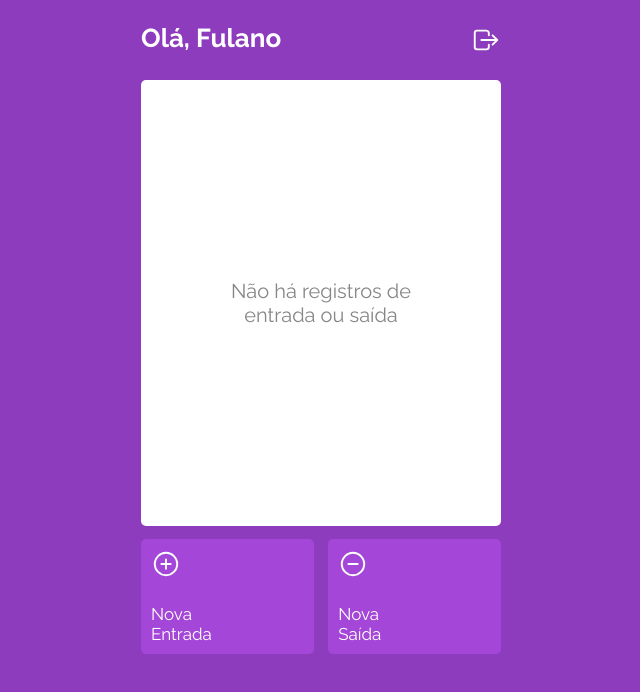
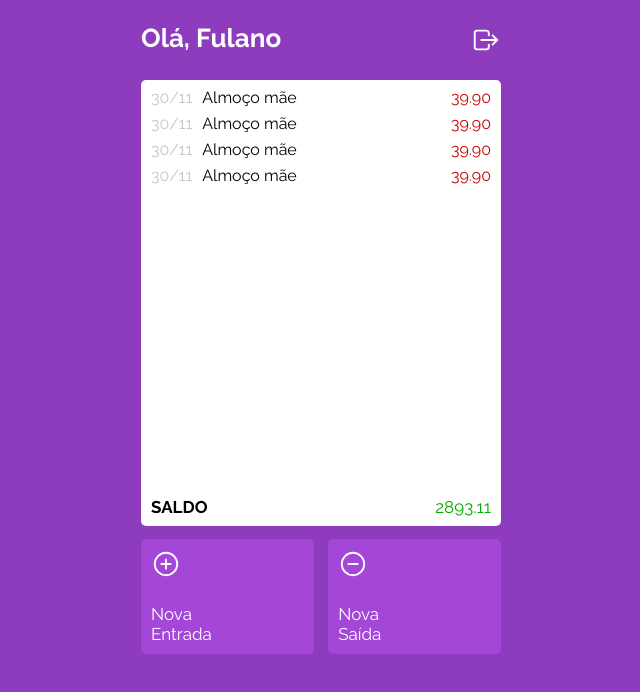
Before and after one commit to erickssguerra/projeto14-mywallet-front, a JavaScript app: page /extrato in a window 1280 px wide. Shown: the top 692 px of the page, without its empty margins (319-959 px from the left). Built offline with nearby package versions, Linux system fonts and the light colour scheme; a web font is replaced by a local one.

Commit message:
feat: static layout page (Statement [filled list] + component StatementCard created

```diff
--- /dev/null
+++ b/src/pages/StatementCard.js
@@ -0,0 +1,42 @@
+import styled from "styled-components"
+
+export default function StatementCard() {
+    return (
+        <StatementCardStyle>
+            <ContainerLeft>
+                <span className="day">30/11</span>
+                <span className="description">Almoço mãe</span>
+            </ContainerLeft>
+            <ContainerRight>
+                <span className="value">39.90</span>
+            </ContainerRight>
+        </StatementCardStyle>
+
+    )
+}
+
+const StatementCardStyle = styled.li`
+    display: flex;
+    align-items: flex-start;
+    justify-content: baseline;
+    font-size: 16px;
+    margin-bottom: 10px;
+`
+
+const ContainerLeft = styled.div`
+    width: 100%;
+
+    .day {
+        color: #C6C6C6;
+        margin-right: 10px;
+    }
+    .description {
+        color: black;
+    }
+`
+const ContainerRight = styled.div`
+    .value{
+        color: #C70000; // saída #C70000 || entrada #03AC00
+    }
+
+`
--- a/src/pages/StatementPage.js
+++ b/src/pages/StatementPage.js
@@ -1,4 +1,5 @@
 import styled from "styled-components"
+import StatementCard from "./StatementCard"
 
 export default function StatementPage() {
     return (
@@ -7,9 +8,17 @@ export default function StatementPage() {
                 <h1>Olá, Fulano</h1>
                 <ion-icon name="log-out-outline"></ion-icon>
             </header>
-            <ul>
-                <p>Não há registros de entrada ou saída</p>
-            </ul>
+            <section>
+                <ul>
+                    <StatementCard />
+                    <StatementCard />
+                    <StatementCard />
+                    <StatementCard />
+                </ul>
+                <div className="total">
+                    <h2>SALDO</h2> <span>2893.11</span>
+                </div>
+            </section>
             <ButtonsContainer>
                 <button>
                     <ion-icon name="add-circle-outline"></ion-icon>
@@ -44,11 +53,11 @@ const StatementPageStyle = styled.nav`
             cursor: pointer;
         }
     }
-    ul {
+    section {
         display: flex;
         flex-direction: column;
-        align-items: center;  // "flex-start" => lista com itens || "center" => lista vazia
-        justify-content: center; //"space-between" => lista com itens || "center" => lista vazia
+        align-items: center;
+        justify-content: space-between; //"space-between" => lista com itens || "center" => lista vazia
         width: 360px;
         height: 446px;
         background-color: white;
@@ -64,9 +73,25 @@ const StatementPageStyle = styled.nav`
             text-align: center;
             width: 180px;
         }
+        ul {
+            width: 100%;
+        }
+
+        .total {
+            display: flex;
+            justify-content: space-between;
+            width: 100%;
+            font-size: 17px;
+            h2{
+                font-weight: 700;
+                color: black;
+            }
+            span{
+                color: #03AC00; //muda a cor para "#C70000" se o valor for < 0
+            }
+        }
     }
 `
-
 const ButtonsContainer = styled.div`
     display: flex;
     align-items: space-between;
```
